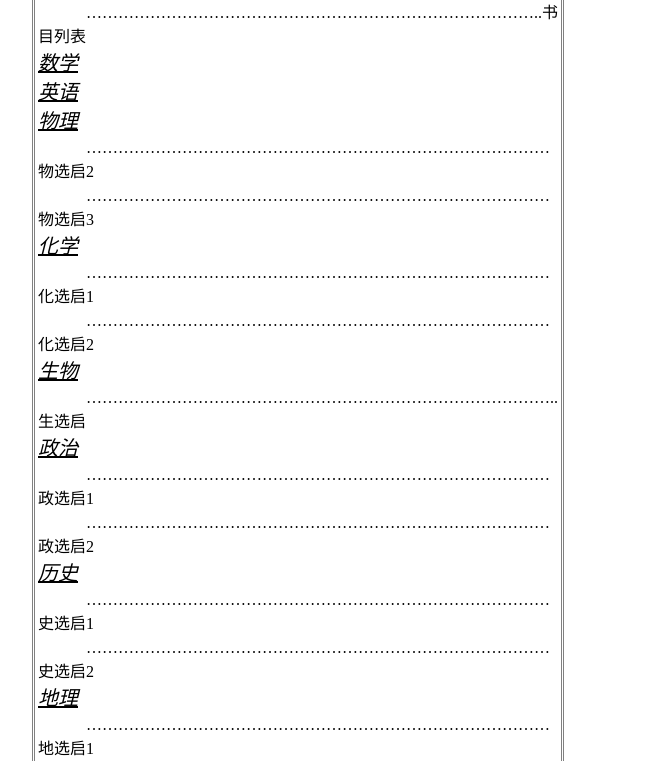
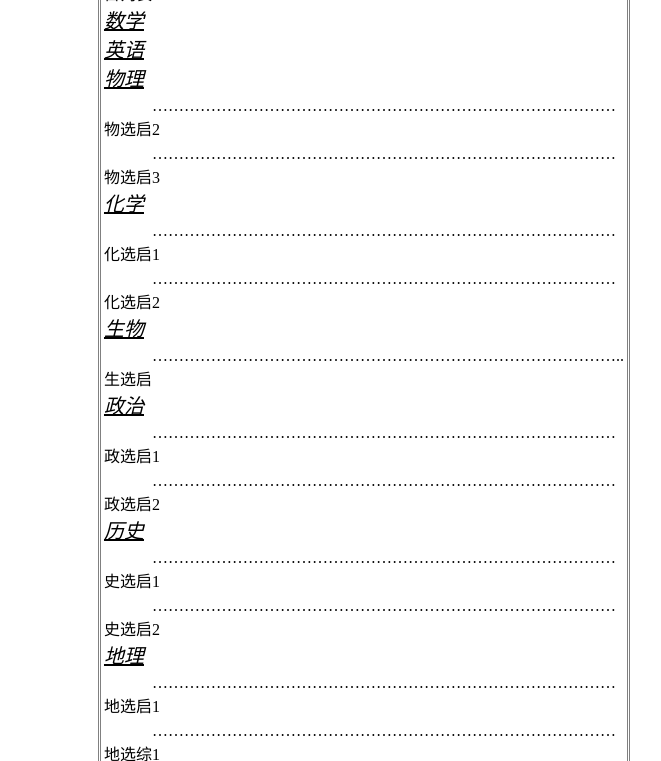
Before and after one commit to martinSCS/homework, a plain HTML site: page 2020/20200719/homework.html in a window 1280 px wide. Shown: the part 130-891 px from the top of the page, without its empty margins (276-937 px from the left). Drawn offline with Linux system fonts and the light colour scheme.

Commit message:
Update homework.html

```diff
--- a/2020/20200719/homework.html
+++ b/2020/20200719/homework.html
@@ -6,10 +6,6 @@
 	<style>
 		table {
     border-style: double;
-    margin-left: 300px;
-    margin-right: 300px;
-    margin-top: 50px;
-    margin-bottom: 50px;
     width: 500px;
 		}
 		.title {
@@ -48,7 +44,7 @@
 	</style>
 </head>
 <body>
-	<table>
+	<table align="center">
 		<tr>
 			<td>
 				<div class="title" id="content"><a>目　录</a></div>
```
